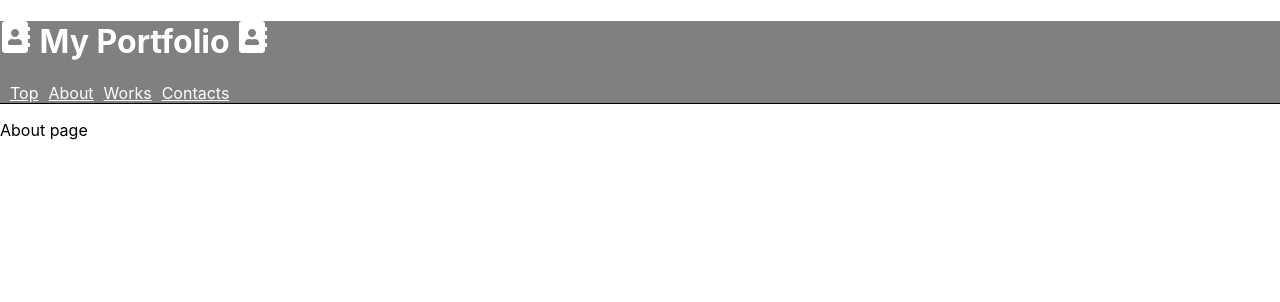
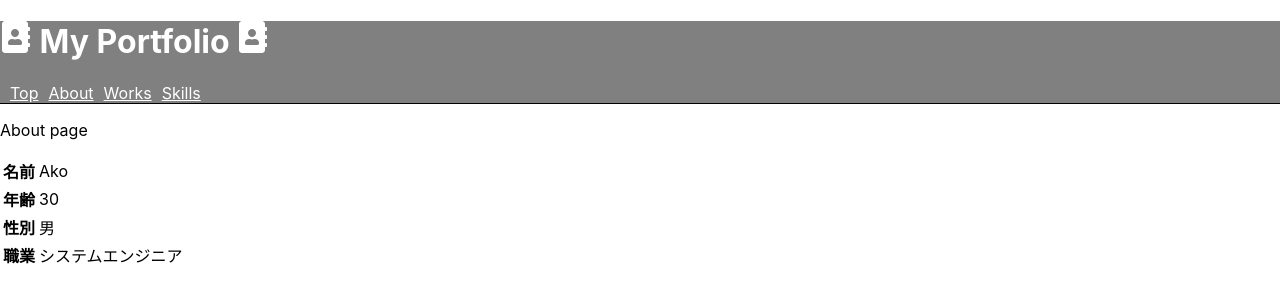
Before and after one commit to Ako-k/portfolio-test, a React (Create React App) app in the folder portfolio-react/: page /about in a window 1280 px wide. Shown: the top 302 px of the page. Built offline with nearby package versions, Linux system fonts and the light colour scheme; what axios-case-converter would draw is missing.

Commit message:
フロント 内容更新

```diff
--- a/portfolio-react/src/App.js
+++ b/portfolio-react/src/App.js
@@ -3,7 +3,7 @@ import React from 'react';
 import Header from './components/header.js'
 import Top from './components/top/top.js'
 import About from './components/about/about.js'
-import Contacts from './components/contacts/contacts.js'
+import Skills from './components/skills/skills.js'
 import Works from './components/works/works.js'
 import {
   BrowserRouter as Router,
@@ -19,7 +19,7 @@ function App() {
         <Routes>
           <Route path="/" element={<Top />} />
           <Route path="/about" element={<About />} />
-          <Route path="/contacts" element={<Contacts />} />
+          <Route path="/skills" element={<Skills />} />
           <Route path="/works" element={<Works />} />
         </Routes>
       </Router>
--- a/portfolio-react/src/components/about/about.js
+++ b/portfolio-react/src/components/about/about.js
@@ -4,6 +4,27 @@ function About() {
   return (
     <div>
       <p>About page</p>
+
+      <table>
+        <tr>
+          <th>名前</th>
+          <td>Ako</td>
+        </tr>
+        <tr>
+          <th>年齢</th>
+          <td>30</td>
+        </tr>
+        <tr>
+          <th>性別</th>
+          <td>男</td>
+        </tr>
+        <tr>
+          <th>職業</th>
+          <td>システムエンジニア</td>
+        </tr>
+
+
+      </table>
     </div>
   );
 }
--- a/portfolio-react/src/components/contacts/contacts.js
+++ /dev/null
@@ -1,11 +0,0 @@
-import React from 'react';
-
-function Contacts() {
-  return (
-    <div>
-      <p>Contacts page</p>
-    </div>
-  );
-}
-
-export default Contacts;
--- a/portfolio-react/src/components/header.js
+++ b/portfolio-react/src/components/header.js
@@ -10,7 +10,7 @@ function Header() {
       <a href='/'>Top</a>
       <a href='/about'>About</a>
       <a href='/works'>Works</a>
-      <a href='/contacts'>Contacts</a>
+      <a href='/skills'>Skills</a>
     </header>
   );
 }
--- /dev/null
+++ b/portfolio-react/src/components/skills/skills.js
@@ -0,0 +1,11 @@
+import React from 'react';
+
+function Skills() {
+  return (
+    <div>
+      <p>Skills page</p>
+    </div>
+  );
+}
+
+export default Skills;
```
